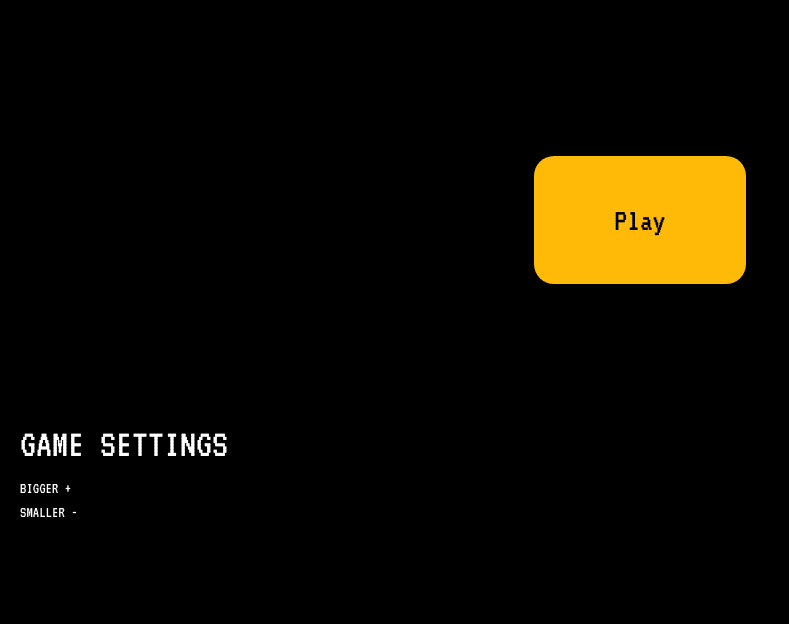
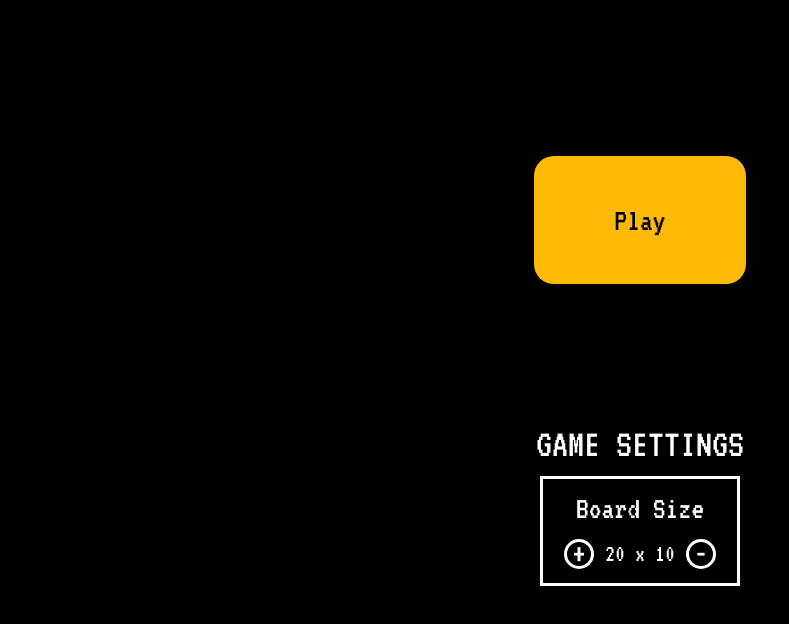
Before and after one commit to yanndelaqueze/sirteT, a React (Create React App) app: page / in a window 1280 px wide. Shown: the top 624 px of the page, without its empty margins (0-789 px from the left). Built offline with nearby package versions, Linux system fonts and the light colour scheme.

Commit message:
board size

```diff
--- a/src/components/Game/Game.jsx
+++ b/src/components/Game/Game.jsx
@@ -39,7 +39,12 @@ export function Game() {
       {gameOver ? (
         <>
           <Menu onClick={start} />
-          <Settings onClickAdd={increaseBoard} onClickRemove={decreaseBoard} />
+          <Settings
+            onClickAdd={increaseBoard}
+            onClickRemove={decreaseBoard}
+            rows={rows}
+            columns={columns}
+          />
         </>
       ) : (
         <Sirtet rows={rows} columns={columns} setGameOver={setGameOver} />
--- a/src/components/Settings/Settings.jsx
+++ b/src/components/Settings/Settings.jsx
@@ -1,14 +1,22 @@
 import s from "./style.module.css";
 
-export function Settings({ onClickAdd, onClickRemove }) {
+export function Settings({ onClickAdd, onClickRemove, rows, columns }) {
   return (
-    <div>
+    <div className={s.container}>
       <h1>GAME SETTINGS</h1>
-      <div className={s.add} onClick={onClickAdd}>
-        BIGGER +
-      </div>
-      <div className={s.remove} onClick={onClickRemove}>
-        SMALLER -
+      <div className={s.board_size}>
+        <h2 className="text-center">Board Size</h2>
+        <div className={s.size_adjust}>
+          <div className={s.add} onClick={onClickAdd}>
+            +
+          </div>
+          <div className={s.size}>
+            {rows} x {columns}
+          </div>
+          <div className={s.remove} onClick={onClickRemove}>
+            -
+          </div>
+        </div>
       </div>
     </div>
   );
--- a/src/components/Settings/style.module.css
+++ b/src/components/Settings/style.module.css
@@ -1,7 +1,46 @@
+.container {
+  display: flex;
+  flex-direction: column;
+  align-items: center;
+}
+
+.board_size {
+  width: 200px;
+  border: solid;
+  border-color: white;
+  padding: 10px;
+}
+
+.size_adjust {
+  display: flex;
+  justify-content: space-evenly;
+  align-items: center;
+}
+
+.size {
+  font-size: 25px;
+}
+
 .add {
   cursor: pointer;
+  font-size: 35px;
+  border: solid white;
+  border-radius: 50%;
+  height: 30px;
+  width: 30px;
+  display: flex;
+  align-items: center;
+  justify-content: center;
 }
 
 .remove {
   cursor: pointer;
+  font-size: 35px;
+  border: solid white;
+  border-radius: 50%;
+  height: 30px;
+  width: 30px;
+  display: flex;
+  align-items: center;
+  justify-content: center;
 }
```
